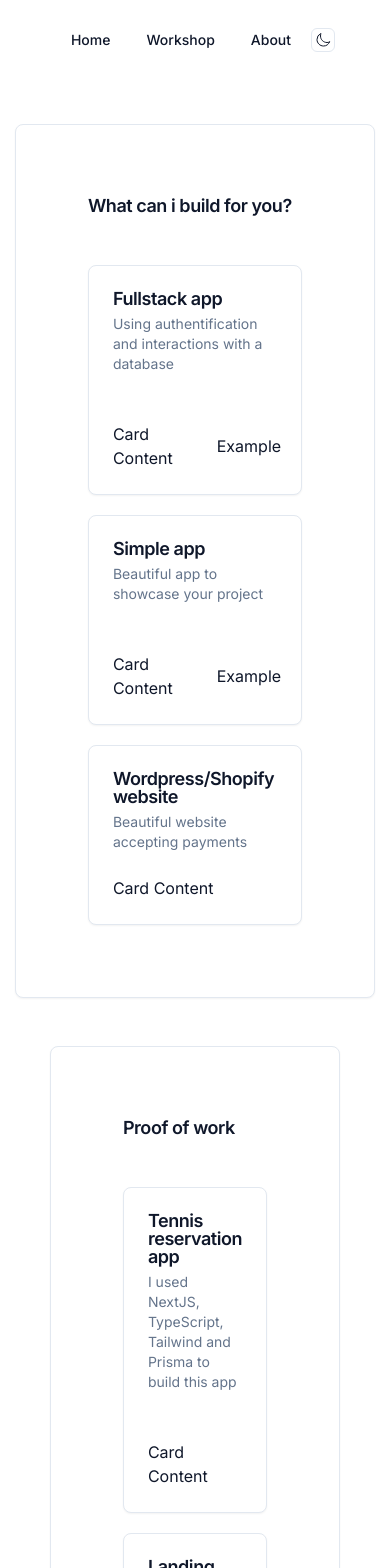
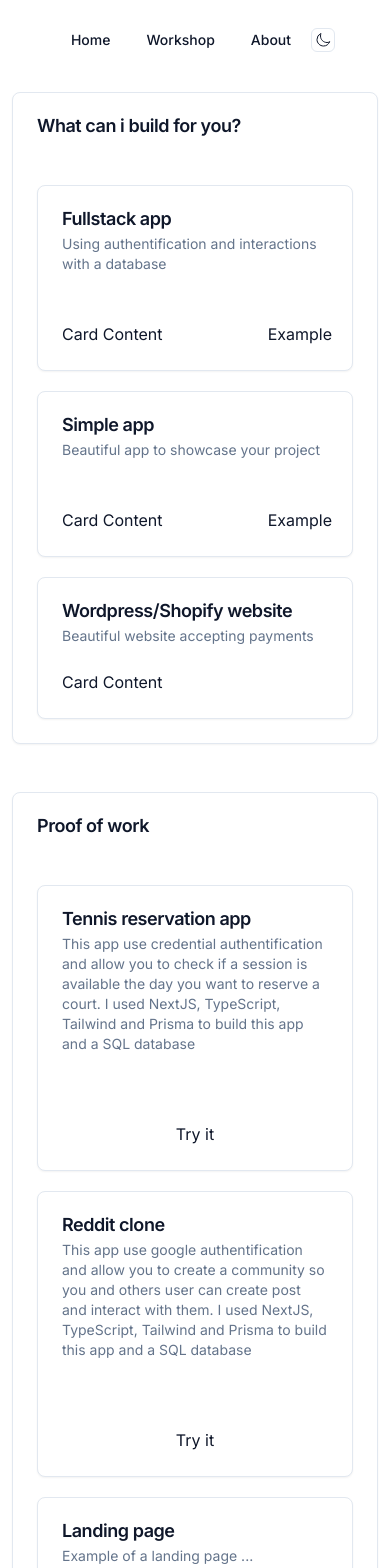
Before and after one commit to jjwebsolutions/jjxlabs, a Next.js app: page /workshop in a window 390 px wide. Shown: the top 1568 px of the page. Built offline with nearby package versions, Linux system fonts and the light colour scheme.

Commit message:
content update

```diff
--- a/app/about/page.tsx
+++ b/app/about/page.tsx
@@ -9,27 +9,27 @@ import {
 
 export default function About() {
   return (
-    <main className="flex  flex-col items-center  p-16">
-      <Card className="min-w-full p-12">
+    <main className="flex  flex-col items-center  p-3 sm:p-16">
+      <Card className="min-w-full sm:p-12">
         <CardHeader>
           <CardTitle>Fullstack web developer based in Paris</CardTitle>
-          <CardDescription>
-            Passionate about new tech i always look for the latest innovations
-            to make my work the fastest yet the most efficient. From a simple
-            website to a complex app i will be happy to build it for you.
-          </CardDescription>
+          <CardDescription></CardDescription>
         </CardHeader>
         <CardContent>
           <Card className="w-4/4 mt-5">
             <CardHeader>
               <CardTitle>
-                I mainly use NextJS, TypeScript, Tailwind and Prisma for my work
+                I mainly use NextJS, TypeScript, Tailwind and SQL database for
+                my work
               </CardTitle>
             </CardHeader>
             <div className="flex justify-between">
               <CardContent className="pt-6">
                 <p>
-                  If you need specific tech i can always adapt if it makes sense
+                  Passionate about new tech i always look for the latest
+                  innovations in web development to make my apps beautiful, fast
+                  and the most secure possible. From a simple website to a
+                  complex app i will be happy to build it for you.
                 </p>
               </CardContent>
             </div>
@@ -40,7 +40,8 @@ export default function About() {
             </CardHeader>
             <div className="flex justify-between">
               <CardContent className="pt-6">
-                <p>Send me an email at .. </p>
+                <p>Julien A.</p>
+                <p> jj.websolutions@proton.me </p>
               </CardContent>
             </div>
           </Card>
--- a/app/page.tsx
+++ b/app/page.tsx
@@ -2,7 +2,7 @@ import "./glitch.css";
 
 export default function Home() {
   return (
-    <main className="flex min-h-screen flex-col items-center ml-5 justify-between p-24">
+    <main className="flex min-h-screen flex-col items-center ml-3 justify-between p-24">
       <div className="hero-container">
         <div className="environment"></div>
         <h2 className="hero glitch layers" data-text="jjxlabs">
--- a/app/workshop/page.tsx
+++ b/app/workshop/page.tsx
@@ -1,3 +1,5 @@
+"use client";
+
 import {
   Card,
   CardContent,
@@ -7,10 +9,12 @@ import {
   CardTitle,
 } from "@/components/ui/card";
 
+import Link from "next/link";
+
 export default function Portfolio() {
   return (
-    <main className="flex  flex-col items-center  p-16">
-      <Card className="min-w-full p-12">
+    <main className="flex  flex-col items-center  p-3 sm:p-16">
+      <Card className="min-w-full sm:p-12 ">
         <CardHeader>
           <CardTitle>What can i build for you?</CardTitle>
           <CardDescription></CardDescription>
@@ -58,7 +62,7 @@ export default function Portfolio() {
           </Card>
         </CardContent>
       </Card>
-      <Card className="mt-12 min-w-full p-12">
+      <Card className="mt-12 min-w-full sm:p-12">
         <CardHeader>
           <CardTitle>Proof of work</CardTitle>
           <CardDescription></CardDescription>
@@ -68,12 +72,55 @@ export default function Portfolio() {
             <CardHeader>
               <CardTitle>Tennis reservation app</CardTitle>
               <CardDescription>
-                I used NextJS, TypeScript, Tailwind and Prisma to build this app
+                This app use credential authentification and allow you to check
+                if a session is available the day you want to reserve a court. I
+                used NextJS, TypeScript, Tailwind and Prisma to build this app
+                and a SQL database
               </CardDescription>
             </CardHeader>
-            <div className="flex justify-between">
+            <div className="flex justify-center">
+              <CardContent className="pt-6 ">
+                <img
+                  className="max-w-3xl hidden lg:block"
+                  src="https://i.goopics.net/v9bqb3.png"
+                  alt="logo"
+                />
+                <Link
+                  className="flex justify-center pt-5"
+                  href="https://nextcourt.vercel.app/"
+                  rel="noopener noreferrer"
+                  target="_blank"
+                >
+                  Try it
+                </Link>
+              </CardContent>
+            </div>
+          </Card>
+          <Card className="w-4/4 mt-5">
+            <CardHeader>
+              <CardTitle>Reddit clone</CardTitle>
+              <CardDescription>
+                This app use google authentification and allow you to create a
+                community so you and others user can create post and interact
+                with them. I used NextJS, TypeScript, Tailwind and Prisma to
+                build this app and a SQL database
+              </CardDescription>
+            </CardHeader>
+            <div className="flex justify-center">
               <CardContent className="pt-6">
-                <p>Card Content</p>
+                <img
+                  className="max-w-3xl hidden lg:block"
+                  src="https://i.goopics.net/2oi26s.png"
+                  alt="logo"
+                />
+                <Link
+                  className="flex justify-center pt-5"
+                  href="https://reddint.vercel.app/"
+                  rel="noopener noreferrer"
+                  target="_blank"
+                >
+                  Try it
+                </Link>
               </CardContent>
             </div>
           </Card>
--- /dev/null
+++ b/components/Carousel.tsx
@@ -0,0 +1,27 @@
+import React, { Component } from "react";
+import ReactDOM from "react-dom";
+import "react-responsive-carousel/lib/styles/carousel.min.css"; // requires a loader
+import { Carousel } from "react-responsive-carousel";
+
+class CarouselC extends Component {
+  render() {
+    return (
+      <Carousel>
+        <div>
+          <img src="https://picsum.photos/200/300" />
+          <p className="legend">Legend 1</p>
+        </div>
+        <div>
+          <img src="https://picsum.photos/200/300" />
+          <p className="legend">Legend 2</p>
+        </div>
+        <div>
+          <img src="https://picsum.photos/200/300" />
+          <p className="legend">Legend 3</p>
+        </div>
+      </Carousel>
+    );
+  }
+}
+
+export default CarouselC;
--- a/components/header.tsx
+++ b/components/header.tsx
@@ -16,7 +16,7 @@ import {
 export function Header() {
   return (
     <>
-      <NavigationMenu className="mt-5">
+      <NavigationMenu className="mt-5 mb-5">
         <NavigationMenuList>
           <NavigationMenuItem>
             <Link href="/" legacyBehavior passHref>
--- a/next.config.js
+++ b/next.config.js
@@ -1,4 +1,15 @@
 /** @type {import('next').NextConfig} */
-const nextConfig = {}
+const nextConfig = {
+  images: {
+    remotePatterns: [
+      {
+        protocol: "https",
+        hostname: "i.goopics.net",
+        port: "",
+        pathname: "/**",
+      },
+    ],
+  },
+};
 
-module.exports = nextConfig
+module.exports = nextConfig;
--- a/package.json
+++ b/package.json
@@ -24,6 +24,7 @@
     "postcss": "8.4.23",
     "react": "18.2.0",
     "react-dom": "18.2.0",
+    "react-responsive-carousel": "^3.2.23",
     "tailwind-merge": "^1.12.0",
     "tailwindcss": "3.3.2",
     "tailwindcss-animate": "^1.0.5",
```
Also changed, not shown: 1 other file (tests, documents, lock files or other folders).
